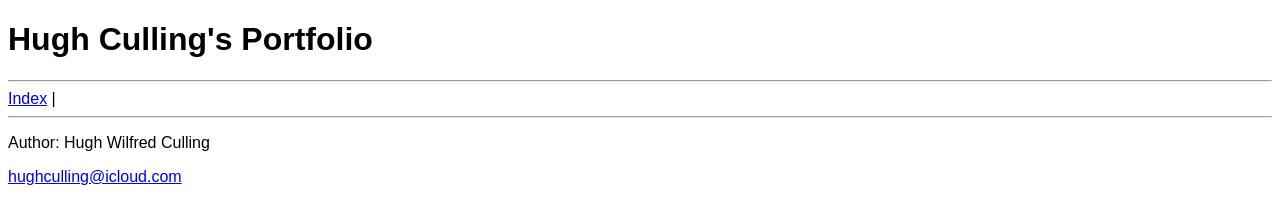
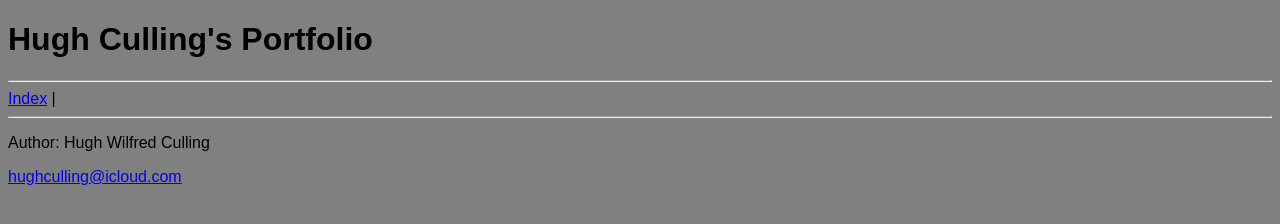
Before and after one commit to hughCulling/hughCulling.github.io, a plain HTML site: page index.html in a window 1280 px wide. Drawn offline with Linux system fonts and the light colour scheme.

Commit message:
added dark mode

```diff
--- a/index.html
+++ b/index.html
@@ -6,6 +6,8 @@
         <link rel="stylesheet" href="./styles/styles.css">
 
         <link rel="icon" type="image/x-icon" href="./images/favicon.ico">
+
+        <script src="./scripts/dark-mode.js"></script>
 
     </head>
     <body>
--- /dev/null
+++ b/scripts/dark-mode.js
@@ -0,0 +1,11 @@
+// It is good practice to initialize variables at the top of the program
+const date = new Date()
+hour = date.getHours()
+
+// After DOM loads so element exists.
+document.addEventListener('DOMContentLoaded', function () {
+    if (hour >= 17 || hour <= 7) {
+        let element = document.body
+        element.style.backgroundColor = "grey"
+    }
+})
```
